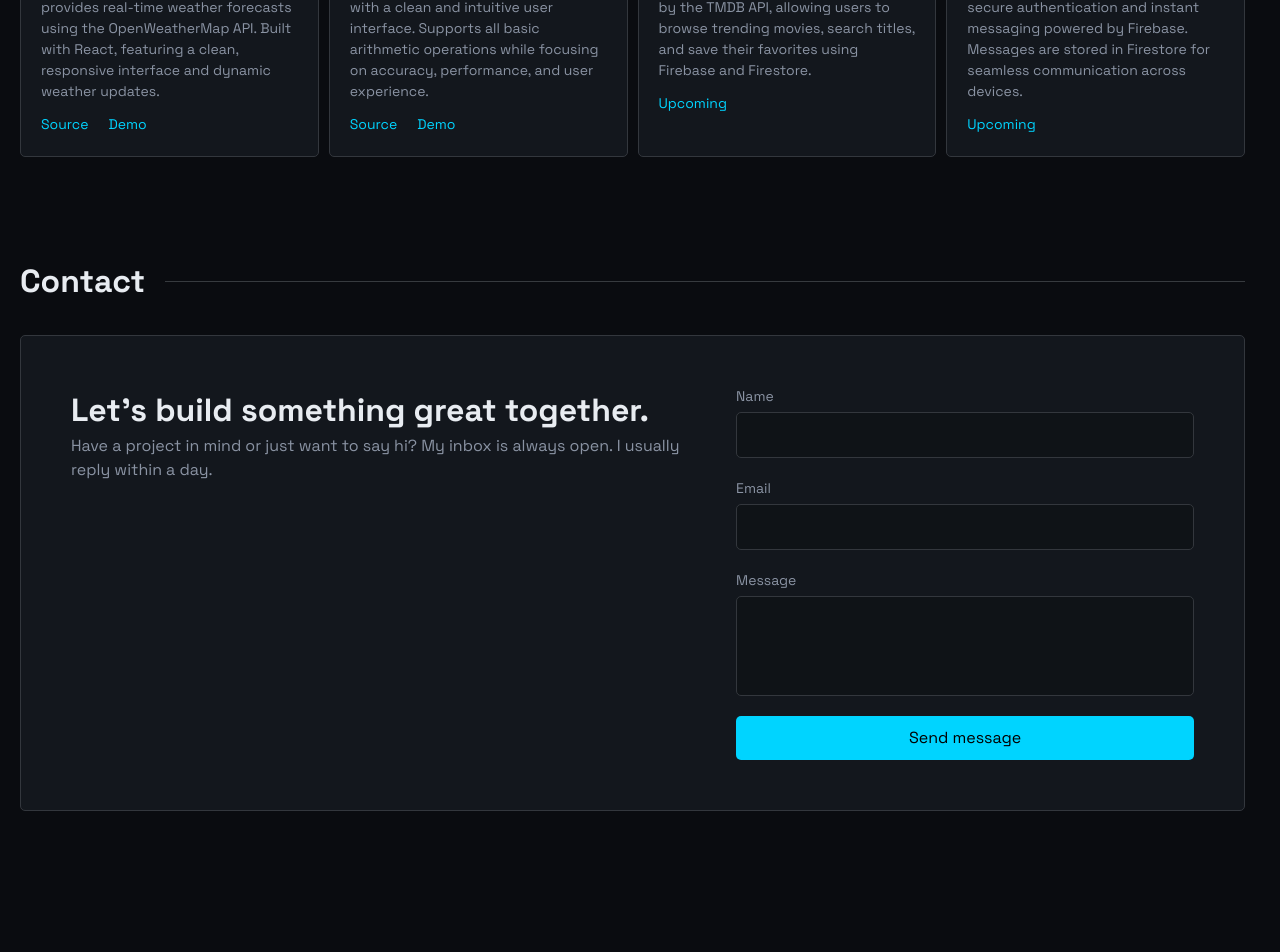
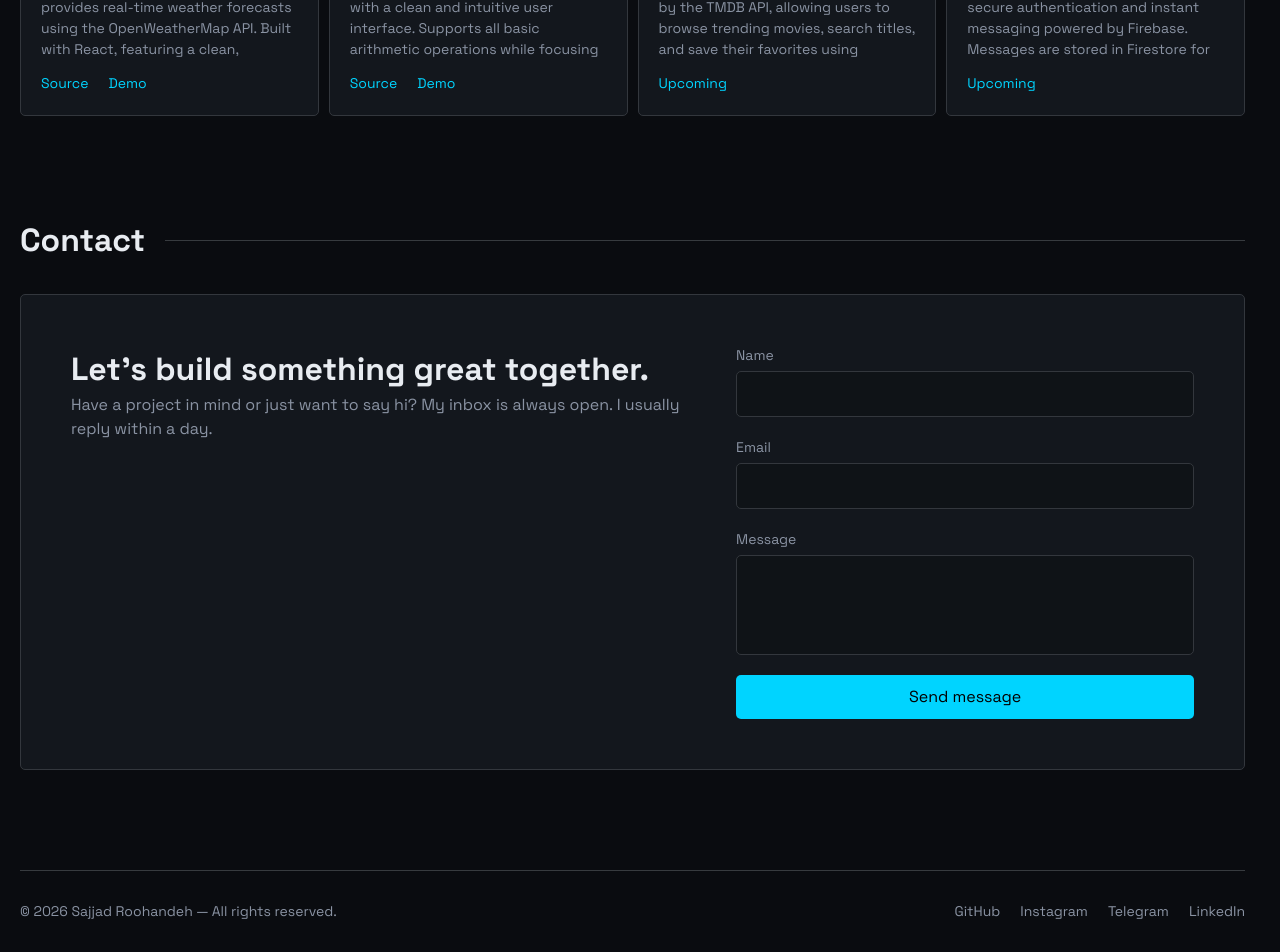
Before and after one commit to SajjadR17/My-New-Portfolio, a React (Vite) app: page / in a window 1280 px wide. Shown: the part 1529-2481 px from the top of the page. Before the commit the page ends 2440 px from the top, so only its background shows below. Built offline with nearby package versions, Linux system fonts and the light colour scheme.

Commit message:
Add footer with styles

```diff
--- a/src/App.jsx
+++ b/src/App.jsx
@@ -1,5 +1,6 @@
 import AboutMe from "./components/AboutMe";
 import ContactMe from "./components/ContactMe";
+import Footer from "./components/Footer";
 import Header from "./components/Header";
 import HeroSec from "./components/HeroSec";
 import Projects from "./components/Projects";
@@ -18,6 +19,7 @@ function App() {
         <Skills />
         <Projects />
         <ContactMe />
+        <Footer />
       </main>
     </>
   );
--- /dev/null
+++ b/src/components/Footer.jsx
@@ -0,0 +1,46 @@
+import "../styles/footer.css";
+
+function Footer() {
+  return (
+    <footer>
+      <div className="reserved-text">
+        © 2026 Sajjad Roohandeh — All rights reserved.
+      </div>
+      <div className="footer-links">
+        <a
+          href="https://github.com/SajjadR17"
+          target="_blank"
+          rel="noopener noreferrer"
+        >
+          <span>GitHub</span>
+        </a>
+
+        <a
+          href="https://www.instagram.com/web_sajjad"
+          target="_blank"
+          rel="noopener noreferrer"
+        >
+          <span>Instagram</span>
+        </a>
+
+        <a
+          href="https://t.me/SAJJAD_R17"
+          target="_blank"
+          rel="noopener noreferrer"
+        >
+          <span>Telegram</span>
+        </a>
+
+        <a
+          href="https://www.linkedin.com/in/sajjad-roohandeh"
+          target="_blank"
+          rel="noopener noreferrer"
+        >
+          <span>LinkedIn</span>
+        </a>
+      </div>
+    </footer>
+  );
+}
+
+export default Footer;
--- /dev/null
+++ b/src/styles/footer.css
@@ -0,0 +1,31 @@
+footer {
+  display: flex;
+  align-items: center;
+  justify-content: space-between;
+  padding: 30px 0;
+  border-top: 1px solid var(--line-soft);
+  color: var(--text-secondary);
+  font-size: 14px;
+  margin-top: 100px;
+}
+
+.footer-links {
+  display: flex;
+  align-items: center;
+  gap: 20px;
+}
+
+.footer-links a span {
+  transition: all 0.2s ease;
+}
+
+.footer-links a span:hover {
+  color: var(--accent);
+}
+
+@media (max-width: 767px) {
+  footer {
+    flex-direction: column;
+    gap: 10px;
+  }
+}
--- a/src/styles/header.css
+++ b/src/styles/header.css
@@ -43,12 +43,18 @@ nav {
   display: flex;
   align-items: center;
   justify-content: center;
-  border: 1px solid var(--accent);
+  border: 1px solid var(--border);
   border-radius: 5px;
   padding: 5px 15px;
   background-color: transparent;
+  transition: all 0.2s ease;
+  color: var(--text-primary);
+  font-size: 14px;
+}
+
+.resume-dl-btn:hover {
+  border-color: var(--accent);
   color: var(--accent);
-  font-size: 14px;
 }
 
 .open-menu-btn {
@@ -120,6 +126,7 @@ nav {
   padding: 20px 0;
   border-bottom: 1px solid var(--border);
   transition: all 0.2s ease;
+  cursor: pointer;
 }
 
 .menu-btn:hover {
--- a/src/styles/index.css
+++ b/src/styles/index.css
@@ -10,10 +10,6 @@ html {
   scroll-behavior: smooth;
   -webkit-text-size-adjust: 100%;
   scrollbar-gutter: stable;
-}
-
-main{
-  padding-bottom: 100px;
 }
 
 :root {
--- a/src/styles/projects.css
+++ b/src/styles/projects.css
@@ -51,6 +51,9 @@
 .project-description {
   color: var(--text-secondary);
   font-size: 14px;
+  max-height: 85px;
+  overflow: auto;
+  scrollbar-width: none;
 }
 
 .project-btns {
```
